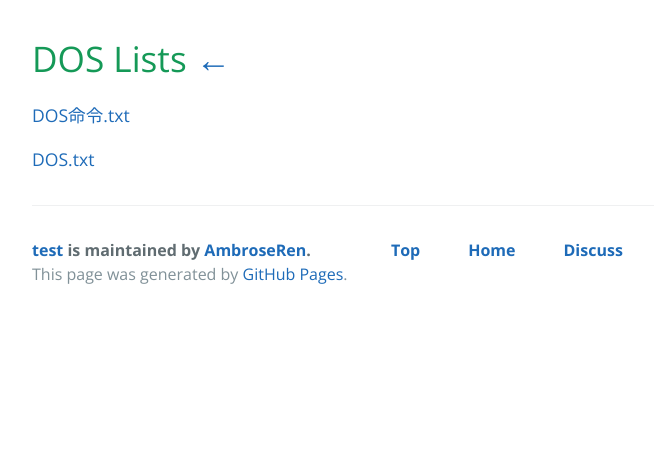
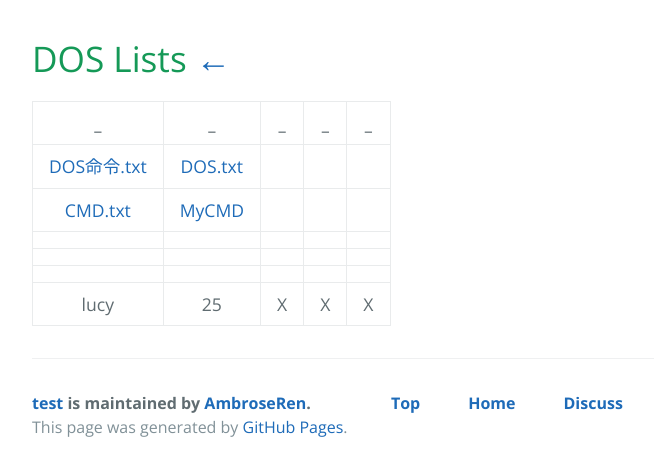
Before and after one commit to AmbroseRen/test, a Jekyll site: the page built from Data/Windows/DOS/index.md, in a window 1280 px wide. Shown: the top 476 px of the page, without its empty margins (192-846 px from the left). Built offline with Jekyll 4.4.1, drawn with Linux system fonts in a browser that asks for light colours; our own code applies the rules of GitHub Pages for plain Markdown files; the repository's description, which GitHub fills in, is left out.

Commit message:
Update index.md

```diff
--- a/Data/Windows/DOS/index.md
+++ b/Data/Windows/DOS/index.md
@@ -1,5 +1,10 @@
 # DOS Lists [←](../index.md)
 
-[DOS命令.txt](DOS命令.txt)
-
-[DOS.txt](DOS.txt)
+| _ | _ | _ | _ | _ |
+|:---:|:---:|:---:|:---:|:---:|
+| [DOS命令.txt](DOS命令.txt) | [DOS.txt](DOS.txt) | []() | []() | []() |
+| [CMD.txt](CMD.txt) | [MyCMD](MyCMD.md) | []() | []() | []() |
+| []() | []() | []() | []() | []() |
+| []() | []() | []() | []() | []() |
+| []() | []() | []() | []() | []() |
+| lucy | 25 | X | X | X |
```
